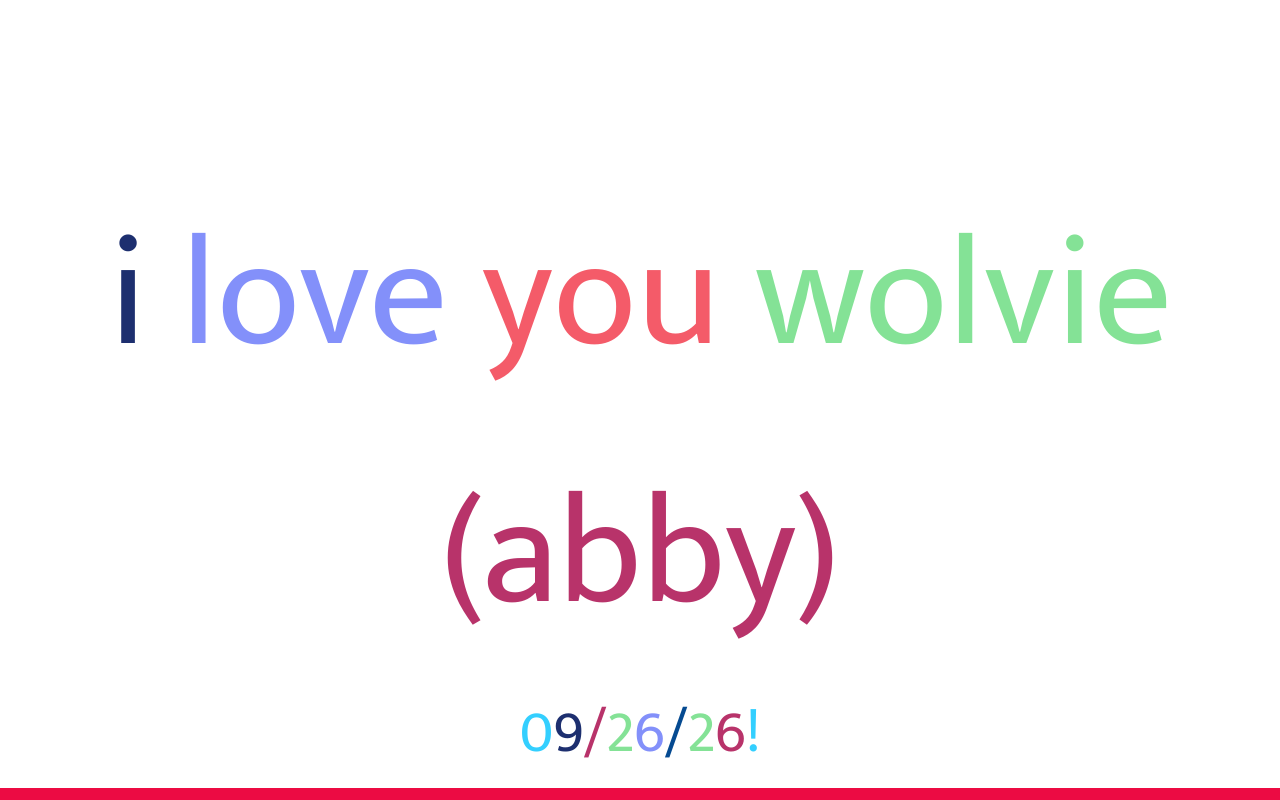
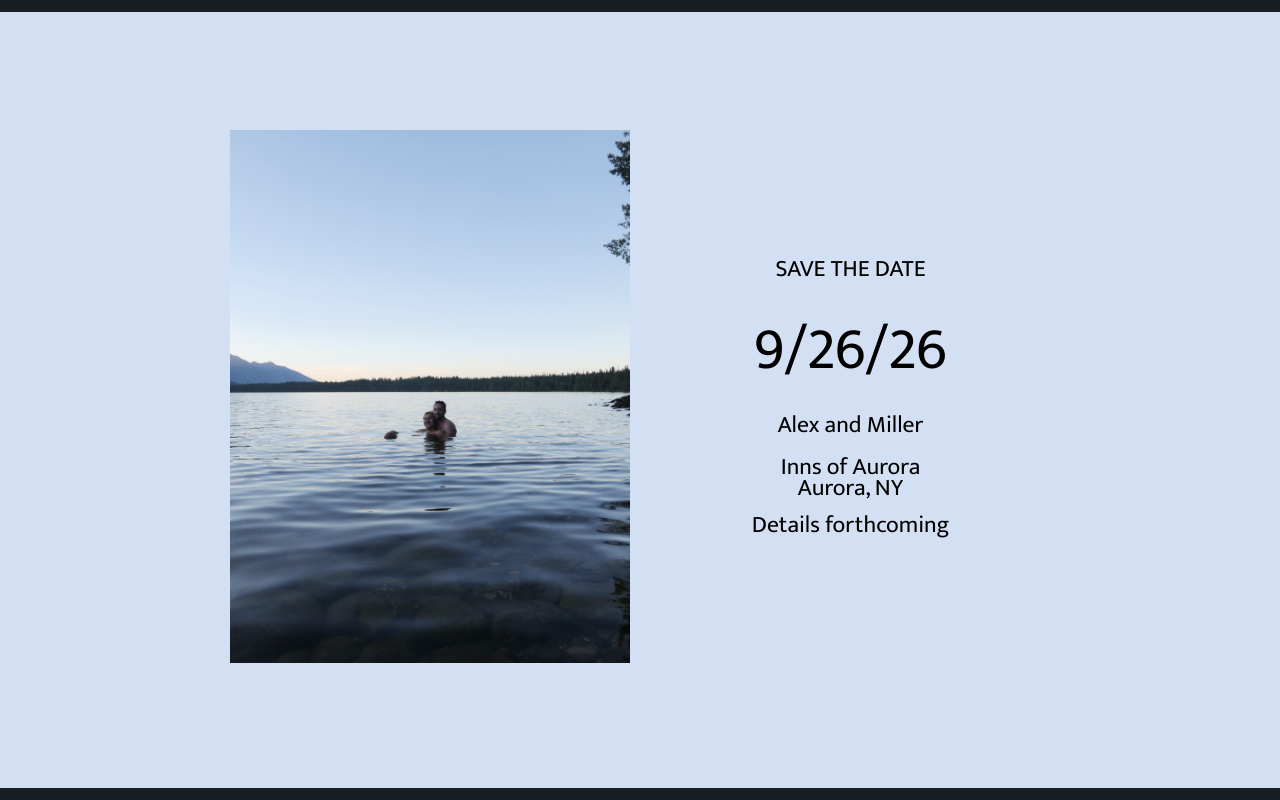
Before and after one commit to abuaita/wolvie, a plain HTML site: page index.html in a window 1280 px wide. Drawn offline with Linux system fonts and the light colour scheme.

Commit message:
add some details

```diff
--- a/index.html
+++ b/index.html
@@ -12,22 +12,32 @@
         body {
             color: #000;
             font-family: 'Mukta', sans-serif;
-            font-size: 9.696969rem;
-            margin-left:auto;
-            margin-right:auto;
+            font-size: 3.696969rem;
             text-align: center;
-            background-color: #FFF;
-            padding-top: 10rem;
+            background-color: rgb(211, 224, 243);
+            margin: 0;
         }
         .footer {
             height: 10px;
-            background-color: #EC0B43;
+            background-color: rgb(25, 30, 37);
             position: fixed;
             right: 0;
             bottom: 0;
             left: 0;
             padding: 1px;
         }
+        .topper {
+            height: 10px;
+            background-color: rgb(25, 30, 37);
+            position: fixed;
+            right: 0;
+            top: 0;
+            left: 0;
+            padding: 1px;
+        }
+
+
+
         #a {
             color: #1D2F6F;
         }
@@ -55,13 +65,64 @@
         #help {
             font-size: 3.69rem;
         }
+
+        .flex-container {
+
+            display: flex;
+            flex-wrap: wrap;
+            justify-content: center;
+            align-items: center;
+
+            min-height: 100vh;
+            gap: 5px;
+            margin: 0;
+
+            .photo, .details {
+                width: 400px;
+            }
+
+            .photo {
+                height: 540px;
+            }
+
+            img {
+                width: 400px;
+            }
+
+            .subtext {
+                font-size: 40%;
+                padding-bottom: 12px;
+                padding-top:6px;
+            }
+
+            .location {
+                font-size: 40%;
+                line-height: 90%;
+            }
+        }
+
+        .flex-container > div{
+            padding: 8px;
+        }
+
+
     </style>
   </head>
-	<body>
-        <span id="a">i </span><span id="b">love </span><span id="u">you </span><span id="s"> wolvie</span><span id="h" > (abby)</span><br/>
-        <div id="help">
-            <span id="paren">0</span><span id="a">9</span><span id="h">/</span><span id="s">2</span><span id="b">6</span><span id="o">/</span><span id="s">2</span><span id="h">6</span><span id="paren">!</span>
+    <body>
+        <div class="topper"></div>
+        <div class="left"></div>
+        <div class="flex-container">
+            <div class="photo"><img src="./images/L1101907.jpeg"></div>
+            <div class="details">
+                <div class="subtext">SAVE THE DATE</div>
+                <div class="date">9/26/26</div>
+                <div class="subtext">Alex and Miller</div>
+                <div class="location">Inns of Aurora</div>
+                <div class="location">Aurora, NY</div>
+                <div class="subtext">Details forthcoming</div>
+            </div>
         </div>
-    <div class="footer"></div>
-	</body>
+        <div class="right"></div>
+        <div class="footer"></div>
+    </body>
 </html>
```
Also changed, not shown: images/L1101907.jpeg (added).
